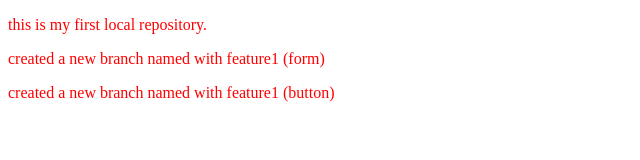
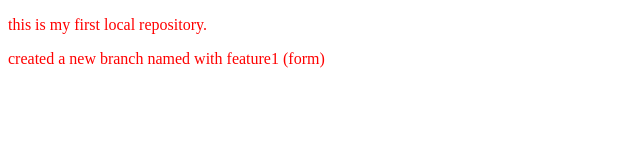
Before and after one commit to PriyanshMaskhare/localrepo, a plain HTML site: page index.html in a window 1280 px wide. Shown: the whole page, without its empty margins (0-640 px from the left). Drawn offline with Linux system fonts and the light colour scheme.

Commit message:
reset the button in feature

```diff
--- a/index.html
+++ b/index.html
@@ -9,6 +9,5 @@
 <body>
     <p>this is my first local repository.</p>
     <p>created a new branch named with feature1 (form)</p>
-    <p>created a new branch named with feature1 (button)</p>
 </body>
 </html>
```
